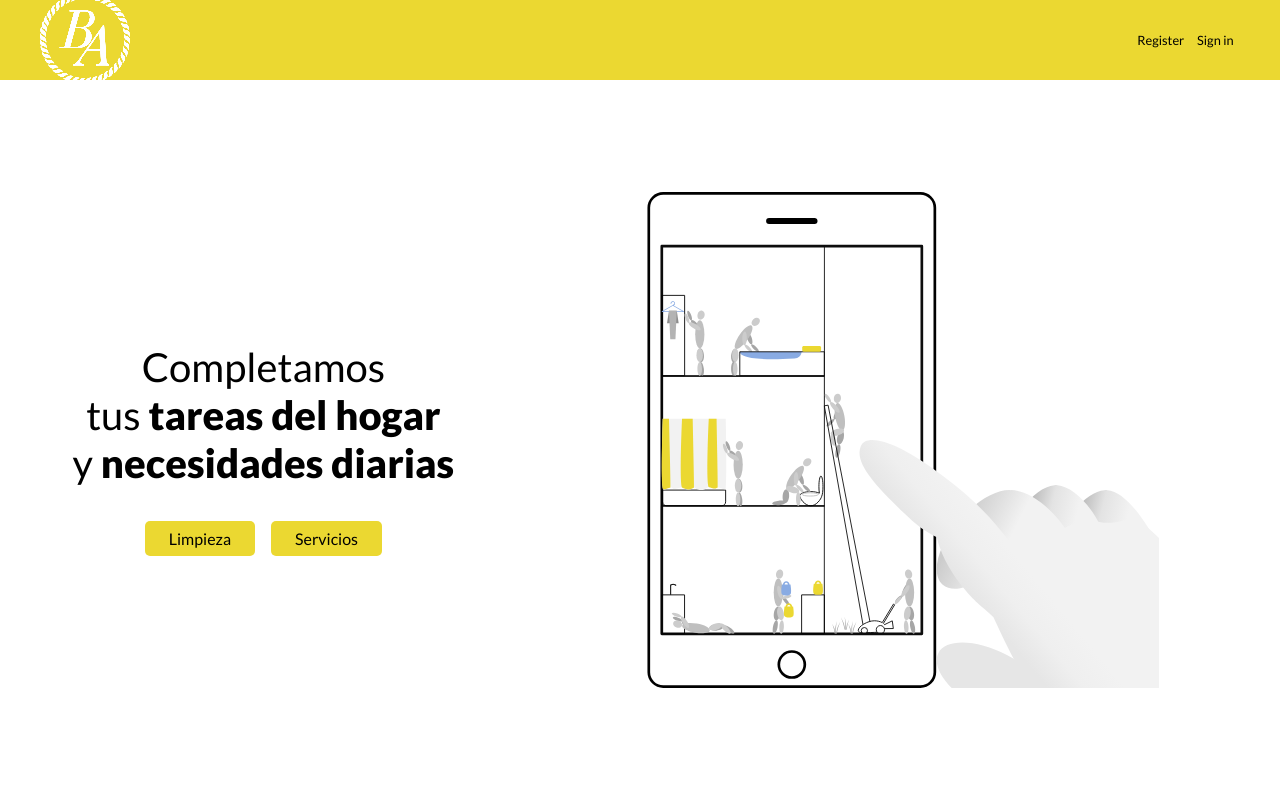
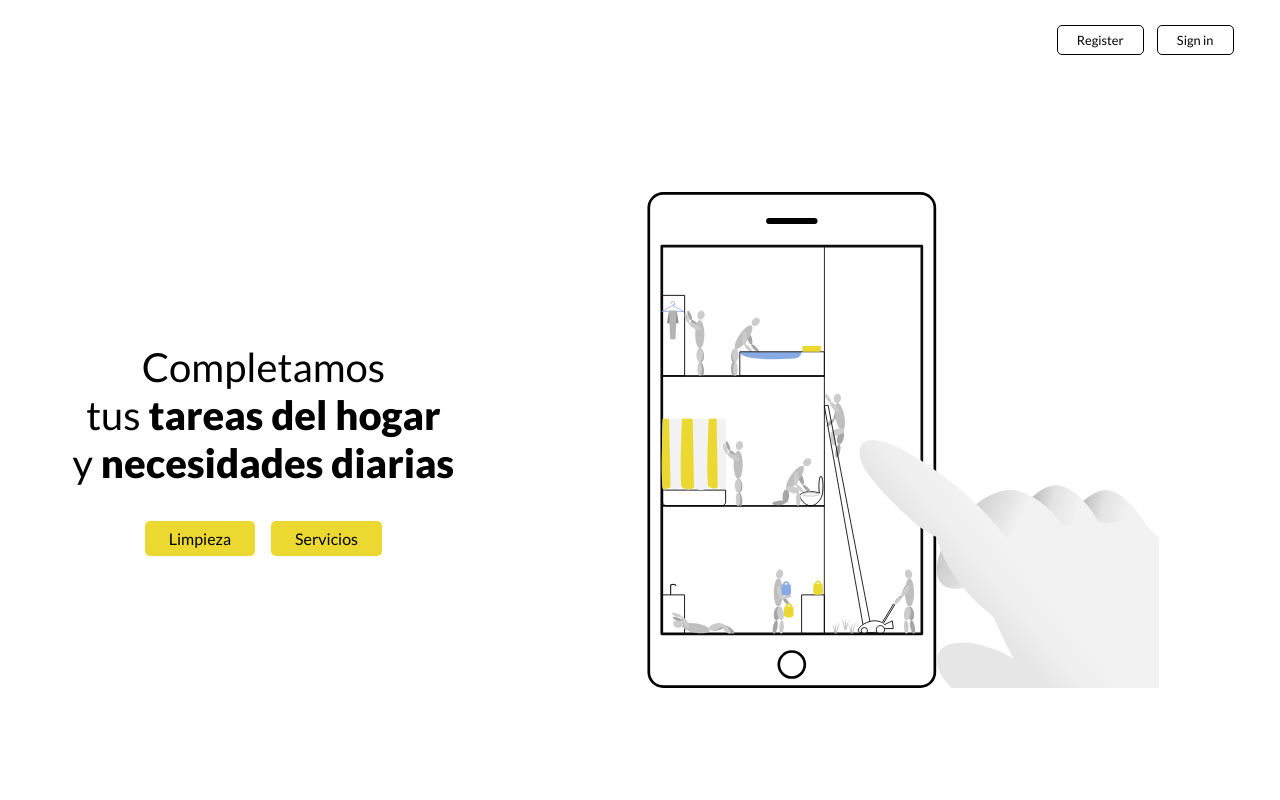
Before and after one commit to bonjouranainc/web-app, a React app in the folder front-end/: page / in a window 1280 px wide. Shown: the top 800 px of the page. Built offline with nearby package versions, Linux system fonts and the light colour scheme.

Commit message:
Header changing colors depending on windowY position

```diff
--- a/front-end/src/components/Header/index.js
+++ b/front-end/src/components/Header/index.js
@@ -8,36 +8,43 @@ class Header extends Component {
     super(props);
 
     this.state = {
-      isHidden: false
+      isHidden: false,
+      headerColor: false
     }
 
     this._hideHeader = this._hideHeader.bind(this);
+    this._changeHeaderColor = this._changeHeaderColor.bind(this);
   }
 
   componentDidMount(){
     window.addEventListener('scroll',this._hideHeader);
+    window.addEventListener('scroll',this._changeHeaderColor);
   }
+
   componentWillUnmount(){
     window.removeEventListener('scroll',this._hideHeader);
   }
 
   render() {
 
-  let classHide = this.state.isHide ? 'hide' : ''
+  let classHide = this.state.isHide ? 'hide' : '';
+  let changeColor = this.state.headerColor ? 'var(--ba-yellow)' : 'transparent';
 
     return (
-      <div className={'header ' + classHide }>
+      <div className={'header ' + classHide }
+        style={{ backgroundColor: changeColor }}
+      >
         <div className='logo'>
           <a href='/'>
             <img src={ logo } />
           </a>
         </div>
         <div className='menu s-txt'>
-          <a href='#'>
-            <p>Register</p>
+          <a href='#' className='header-button'>
+            Register
           </a>
-          <a href='#'>
-            <p>Sign in</p>
+          <a href='#' className='header-button'>
+            Sign in
           </a>
         </div>
       </div>
@@ -53,6 +60,13 @@ class Header extends Component {
     isHide && this.setState({isHide:false})
     this.scrollPosition = window.scrollY;
   }
+
+  _changeHeaderColor() {
+    window.scrollY > 500 ?
+      this.setState({ headerColor: true })
+      :
+      this.setState({ headerColor: false })
+  }
 }
 
 export default Header;
--- a/front-end/src/components/Header/styles.css
+++ b/front-end/src/components/Header/styles.css
@@ -9,8 +9,7 @@
   justify-content: space-between;
   align-items: center;
   padding: 0 1em;
-  background-color: var(--ba-yellow);
-  transition: top .3s;
+  transition: top .3s, background-color .5s;
 }
 
 .hide {
--- a/front-end/src/index.css
+++ b/front-end/src/index.css
@@ -126,6 +126,17 @@ a {
   margin: 0.5em;
 }
 
+.header-button {
+  display: flex;
+  padding: 0.5em 1.5em 0.5em 1.5em;
+  color: #000;
+  background-color: none;
+  text-decoration: none;
+  border: solid 1px #000;
+  border-radius: 5px;
+  margin: 0.5em;
+}
+
 /*
     Custom, iPhone Retina
     @media only screen and (min-width : 320px) {
```
